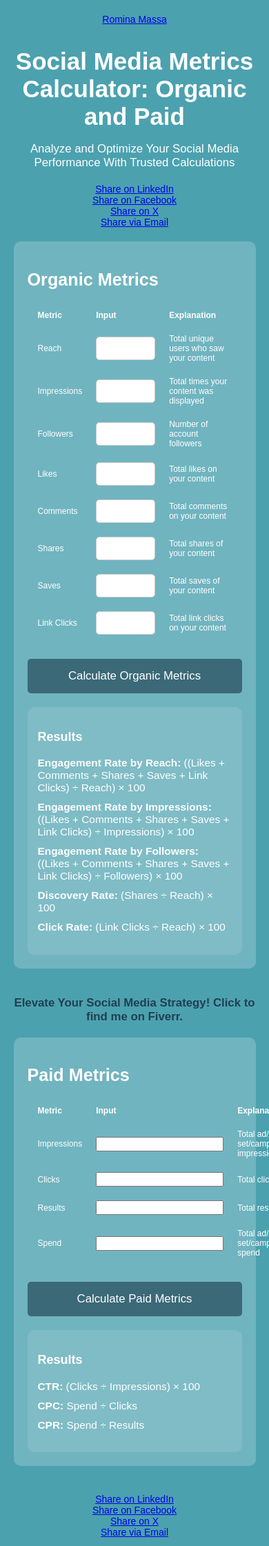
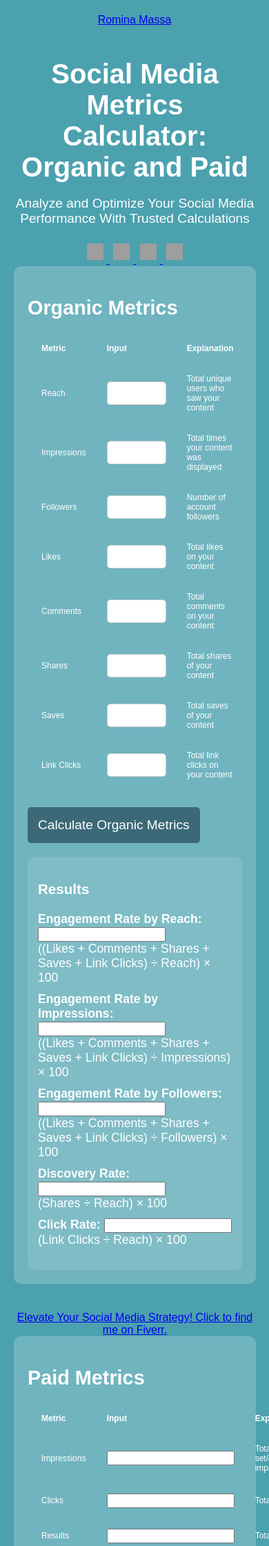
Before and after one commit to rominamassa/smm-metrics-optimizer, a Flask app: page / in a window 390 px wide; the page is wider, and only the part inside the window is pictured. Shown: the top 2241 px of that part at 69% size. Run offline with Flask 3, Linux system fonts and the light colour scheme; some libraries are stand-ins or nearby versions; grey boxes are pictures that could not be loaded.

Commit message:
Restored results fields, LinkedIn badge, and sharing icons

```diff
--- a/templates/index.html
+++ b/templates/index.html
@@ -7,62 +7,38 @@
     <link rel="stylesheet" href="/static/styles.css">
     <script src="https://platform.linkedin.com/badges/js/profile.js" async defer></script>
     <style>
-        /* Existing styles retained */
         .badge-container {
             margin-top: 20px;
-            text-align: right; /* Badge stays right-aligned unless overridden below */
-        }
-        .fiverr-link {
-            text-align: center;
-            margin: 20px 0;
-            font-size: 1.2em;
-            font-weight: bold;
-        }
-        .fiverr-link a {
-            text-decoration: none;
-            color: #204051;
-        }
-        .fiverr-link a:hover {
-            color: #4ca1af;
+            text-align: right;
         }
 
-        /* Mobile Responsiveness */
+        .sharing-interface img {
+            width: 30px;
+            height: 30px;
+            margin: 5px;
+        }
+
+        .results-table input[type="text"] {
+            width: 100%;
+            box-sizing: border-box;
+        }
+
         @media (max-width: 768px) {
-            body {
-                font-size: 14px; /* Adjust text size */
-            }
-
-            .container {
-                padding: 10px; /* Reduce padding */
+            .badge-container {
+                text-align: center;
             }
 
             .input-table {
-                width: 100%; /* Tables adapt to screen size */
-                font-size: 12px; /* Smaller font for inputs */
+                font-size: 12px;
             }
 
-            .input-table th, .input-table td {
-                padding: 5px; /* Adjust cell padding */
-            }
-
-            .submit-btn {
-                width: 100%; /* Buttons take full width */
-            }
-
-            .sharing-interface {
-                display: flex;
-                flex-direction: column; /* Stack share icons vertically */
-                margin: 20px 0;
+            .results-table {
+                font-size: 12px;
             }
 
             .sharing-interface img {
-                margin: 5px auto; /* Center icons */
-                width: 24px; /* Resize icons */
+                width: 24px;
                 height: 24px;
-            }
-
-            .badge-container {
-                text-align: center; /* Center the LinkedIn badge */
             }
         }
     </style>
@@ -88,16 +64,16 @@
         <!-- Sharing Interface (Top) -->
         <div class="sharing-interface">
             <a href="https://www.linkedin.com/sharing/share-offsite/?url=https://smm-metrics-optimizer.herokuapp.com" target="_blank">
-                Share on LinkedIn
+                <img src="https://cdn-icons-png.flaticon.com/512/145/145807.png" alt="Share on LinkedIn">
             </a>
             <a href="https://www.facebook.com/sharer/sharer.php?u=https://smm-metrics-optimizer.herokuapp.com" target="_blank">
-                Share on Facebook
+                <img src="https://cdn-icons-png.flaticon.com/512/145/145802.png" alt="Share on Facebook">
             </a>
             <a href="https://twitter.com/intent/tweet?url=https://smm-metrics-optimizer.herokuapp.com&text=Check%20out%20this%20awesome%20Social%20Media%20Metrics%20Calculator!" target="_blank">
-                Share on X
+                <img src="https://cdn-icons-png.flaticon.com/512/733/733579.png" alt="Share on X">
             </a>
             <a href="mailto:?subject=Social%20Media%20Metrics%20Calculator&body=Check%20out%20this%20awesome%20tool:%20https://smm-metrics-optimizer.herokuapp.com" target="_blank">
-                Share via Email
+                <img src="https://cdn-icons-png.flaticon.com/512/732/732200.png" alt="Share via Email">
             </a>
         </div>
 
@@ -159,11 +135,11 @@
             <div id="organic-results">
                 <h3>Results</h3>
                 <ul>
-                    <li><strong>Engagement Rate by Reach:</strong> ((Likes + Comments + Shares + Saves + Link Clicks) ÷ Reach) × 100</li>
-                    <li><strong>Engagement Rate by Impressions:</strong> ((Likes + Comments + Shares + Saves + Link Clicks) ÷ Impressions) × 100</li>
-                    <li><strong>Engagement Rate by Followers:</strong> ((Likes + Comments + Shares + Saves + Link Clicks) ÷ Followers) × 100</li>
-                    <li><strong>Discovery Rate:</strong> (Shares ÷ Reach) × 100</li>
-                    <li><strong>Click Rate:</strong> (Link Clicks ÷ Reach) × 100</li>
+                    <li><strong>Engagement Rate by Reach:</strong> <input type="text" readonly><br> ((Likes + Comments + Shares + Saves + Link Clicks) ÷ Reach) × 100</li>
+                    <li><strong>Engagement Rate by Impressions:</strong> <input type="text" readonly><br> ((Likes + Comments + Shares + Saves + Link Clicks) ÷ Impressions) × 100</li>
+                    <li><strong>Engagement Rate by Followers:</strong> <input type="text" readonly><br> ((Likes + Comments + Shares + Saves + Link Clicks) ÷ Followers) × 100</li>
+                    <li><strong>Discovery Rate:</strong> <input type="text" readonly><br> (Shares ÷ Reach) × 100</li>
+                    <li><strong>Click Rate:</strong> <input type="text" readonly><br> (Link Clicks ÷ Reach) × 100</li>
                 </ul>
             </div>
         </section>
@@ -213,9 +189,9 @@
             <div id="paid-results">
                 <h3>Results</h3>
                 <ul>
-                    <li><strong>CTR:</strong> (Clicks ÷ Impressions) × 100</li>
-                    <li><strong>CPC:</strong> Spend ÷ Clicks</li>
-                    <li><strong>CPR:</strong> Spend ÷ Results</li>
+                    <li><strong>CTR:</strong> <input type="text" readonly><br> (Clicks ÷ Impressions) × 100</li>
+                    <li><strong>CPC:</strong> <input type="text" readonly><br> Spend ÷ Clicks</li>
+                    <li><strong>CPR:</strong> <input type="text" readonly><br> Spend ÷ Results</li>
                 </ul>
             </div>
         </section>
@@ -223,16 +199,16 @@
         <!-- Sharing Interface (Bottom) -->
         <div class="sharing-interface">
             <a href="https://www.linkedin.com/sharing/share-offsite/?url=https://smm-metrics-optimizer.herokuapp.com" target="_blank">
-                Share on LinkedIn
+                <img src="https://cdn-icons-png.flaticon.com/512/145/145807.png" alt="Share on LinkedIn">
             </a>
             <a href="https://www.facebook.com/sharer/sharer.php?u=https://smm-metrics-optimizer.herokuapp.com" target="_blank">
-                Share on Facebook
+                <img src="https://cdn-icons-png.flaticon.com/512/145/145802.png" alt="Share on Facebook">
             </a>
             <a href="https://twitter.com/intent/tweet?url=https://smm-metrics-optimizer.herokuapp.com&text=Check%20out%20this%20awesome%20Social%20Media%20Metrics%20Calculator!" target="_blank">
-                Share on X
+                <img src="https://cdn-icons-png.flaticon.com/512/733/733579.png" alt="Share on X">
             </a>
             <a href="mailto:?subject=Social%20Media%20Metrics%20Calculator&body=Check%20out%20this%20awesome%20tool:%20https://smm-metrics-optimizer.herokuapp.com" target="_blank">
-                Share via Email
+                <img src="https://cdn-icons-png.flaticon.com/512/732/732200.png" alt="Share via Email">
             </a>
         </div>
     </div>
```
